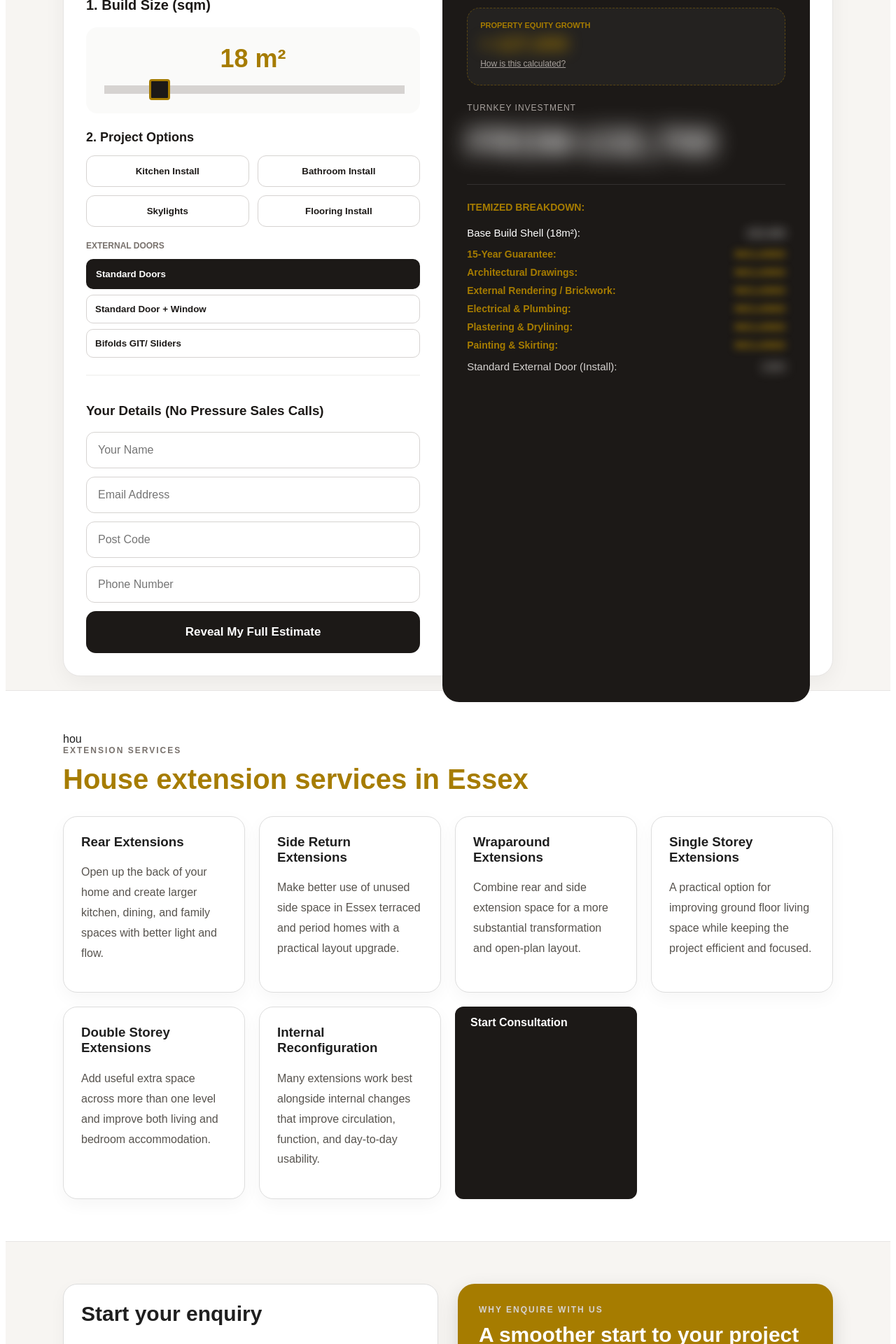
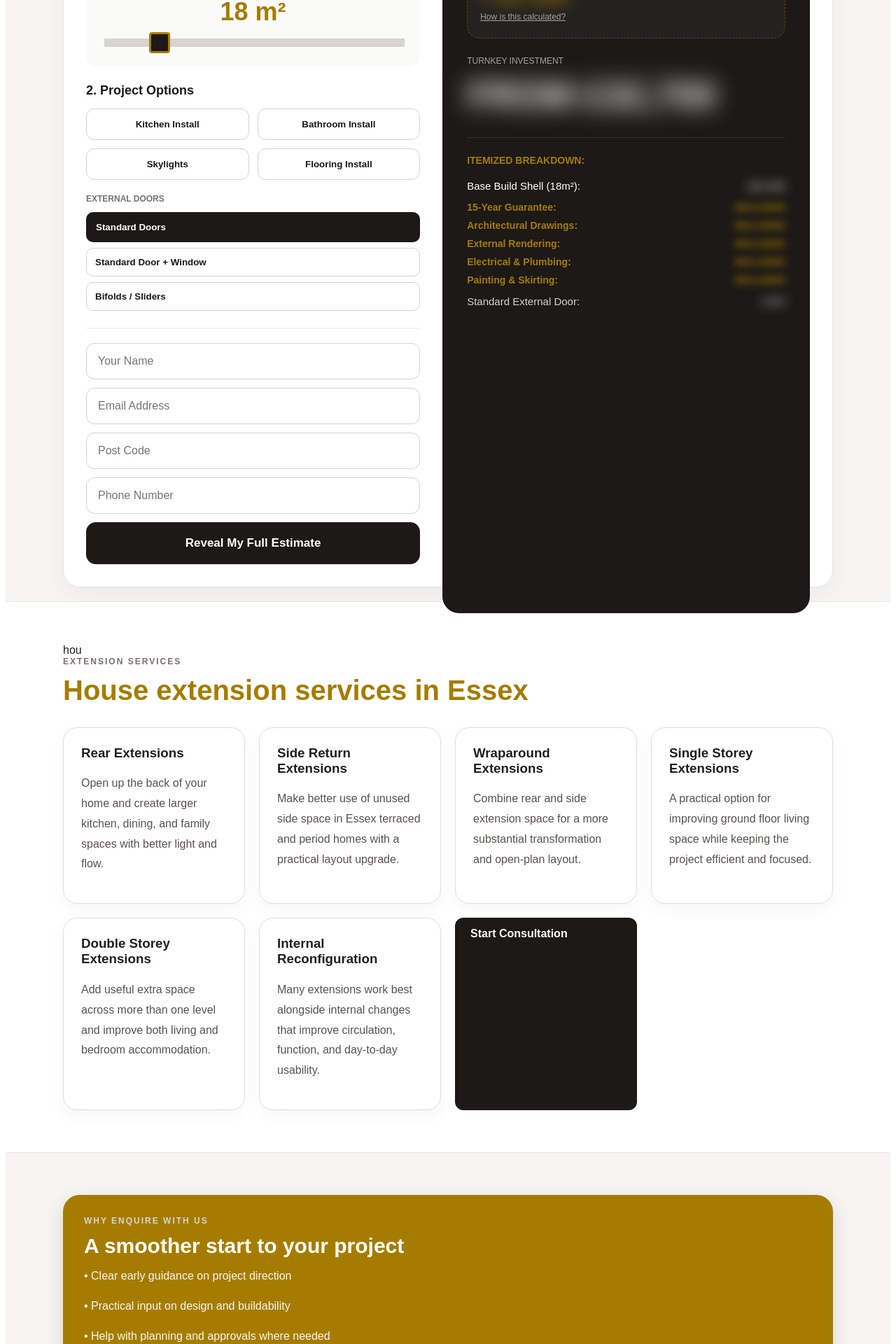
Before and after one commit to brigenujkaj/crafmanwebiste, a React (Vite) app: page /house-extensions-essex in a window 1280 px wide. Shown: the part 880-2800 px from the top of the page at 70% size. Built offline with nearby package versions, Linux system fonts and the light colour scheme.

Commit message:
button upd

```diff
--- a/src/components/ExtensionCalculator.jsx
+++ b/src/components/ExtensionCalculator.jsx
@@ -12,6 +12,7 @@ export default function ExtensionCalculator() {
         name: "",
         email: "",
         phone: "",
+        postcode: "", // Fixed property name
         addKitchen: false,
         addBathroom: false,
         addFlooring: false,
@@ -78,17 +79,18 @@ export default function ExtensionCalculator() {
     async function handleSubmit(e) {
         e.preventDefault();
         setSubmitStatus({ loading: true, success: false });
+
+        // REVEAL INSTANTLY so user doesn't wait for the server
+        setShowResult(true);
+        if (isMobile) setTimeout(scrollToResults, 300);
+
         try {
             const res = await fetch(FORM_ENDPOINT, {
                 method: "POST",
                 headers: { "Content-Type": "application/json", Accept: "application/json" },
                 body: JSON.stringify({ ...lead, totals, size }),
             });
-            if (res.ok) {
-                setShowResult(true);
-                setSubmitStatus({ loading: false, success: true });
-                if (isMobile) setTimeout(scrollToResults, 300);
-            }
+            setSubmitStatus({ loading: false, success: res.ok });
         } catch (err) {
             setSubmitStatus({ loading: false, success: false });
         }
@@ -115,29 +117,26 @@ export default function ExtensionCalculator() {
 
     return (
         <section style={{ maxWidth: "1100px", margin: "0 auto", padding: isMobile ? "10px" : "20px", color: "#1c1917", fontFamily: "sans-serif" }}>
-            <h1>COST ESTIMATOR</h1>
-            {/* VALUATION POPUP */}
+
             {showValuationModal && (
                 <div style={{ position: 'fixed', inset: 0, background: 'rgba(0,0,0,0.85)', zIndex: 1000, display: 'flex', alignItems: 'center', justifyContent: 'center', padding: '20px' }}>
-                    <div style={{ background: 'white', padding: '30px', borderRadius: '24px', maxWidth: '500px', width: '100%', position: 'relative', boxShadow: '0 20px 40px rgba(0,0,0,0.2)' }}>
-                        <button onClick={() => setShowValuationModal(false)} style={{ position: 'absolute', right: '20px', top: '20px', border: 'none', background: 'none', fontSize: '24px', cursor: 'pointer', color: '#1c1917' }}>✕</button>
-                        <h3 style={{ color: '#A67C00', fontSize: '22px', marginBottom: '15px' }}>Equity Calculation</h3>
-                        <p style={{ fontSize: '15px', lineHeight: '1.6', color: '#444', marginBottom: '20px' }}>
-                            Based on current Essex/London market trends, added habitable space is valued at a average baseline of <strong>£1,500 per sqm</strong>.
+                    <div style={{ background: 'white', padding: '30px', borderRadius: '24px', maxWidth: '500px', width: '100%', position: 'relative' }}>
+                        <button onClick={() => setShowValuationModal(false)} style={{ position: 'absolute', right: '20px', top: '20px', border: 'none', background: 'none', fontSize: '24px', cursor: 'pointer' }}>✕</button>
+                        <h3 style={{ color: '#A67C00', marginBottom: '15px' }}>Equity Calculation</h3>
+                        <p style={{ fontSize: '15px', lineHeight: '1.6', color: '#444' }}>
+                            Based on local market trends, habitable space is valued at an average baseline of <strong>£1,500 per sqm</strong>.
                         </p>
-                        <div style={{ background: '#fafaf9', padding: '20px', borderRadius: '16px', border: '1px solid #e7e5e4' }}>
+                        <div style={{ background: '#fafaf9', padding: '20px', borderRadius: '16px', border: '1px solid #e7e5e4', margin: '20px 0' }}>
                             <div style={{ display: 'flex', justifyContent: 'space-between', marginBottom: '10px' }}>
                                 <span>Planned Area:</span>
                                 <strong>{size}m²</strong>
                             </div>
                             <div style={{ display: 'flex', justifyContent: 'space-between' }}>
                                 <span>Est. Value Increase:</span>
-                                <strong style={{ color: '#16a34a' }}>+ £{(size * 2000).toLocaleString()}</strong>
+                                <strong style={{ color: '#16a34a' }}>+ £{totals.estimatedAddedValue.toLocaleString()}</strong>
                             </div>
                         </div>
-                        <p style={{ fontSize: '12px', color: '#78716c', marginTop: '20px', lineHeight: '1.4' }}>
-                            <em>Disclaimer: Crafman Design & Build provide construction estimates. We are not a regulated valuation company. Market values fluctuate based on location and finish quality.</em>
-                        </p>
+                        <p style={{ fontSize: '12px', color: '#78716c' }}>*Disclaimer: We are designers and builders, not RICS surveyors. Values fluctuate based on location and finish.</p>
                     </div>
                 </div>
             )}
@@ -145,7 +144,6 @@ export default function ExtensionCalculator() {
             <div style={{ background: "#ffffff", border: "1px solid #e7e5e4", borderRadius: "24px", padding: isMobile ? "16px" : "32px", boxShadow: "0 10px 30px rgba(0,0,0,0.05)" }}>
                 <div style={{ display: "grid", gridTemplateColumns: isMobile ? "1fr" : "1fr 1.1fr", gap: "32px" }}>
 
-                    {/* LEFT CONFIGURATION */}
                     <div>
                         <h3 style={{ fontSize: "20px", fontWeight: "800", marginBottom: "20px" }}>1. Build Size (sqm)</h3>
                         <div style={{ background: "#fafaf9", padding: "24px", borderRadius: "16px", marginBottom: "24px", textAlign: "center" }}>
@@ -166,42 +164,37 @@ export default function ExtensionCalculator() {
                             <div style={{ display: "flex", flexDirection: "column", gap: "8px" }}>
                                 {["standard", "standard_window", "bifold"].map((type) => (
                                     <button key={type} type="button" onClick={() => setLead({...lead, doorType: type})} style={{ padding: "12px", borderRadius: "10px", border: lead.doorType === type ? "2px solid #1c1917" : "1px solid #d6d3d1", background: lead.doorType === type ? "#1c1917" : "#fff", color: lead.doorType === type ? "#fff" : "#1c1917", fontWeight: "600", cursor: "pointer", textAlign: "left" }}>
-                                        {type === "standard" ? "Standard Doors" : type === "standard_window" ? "Standard Door + Window" : "Bifolds GIT/ Sliders"}
+                                        {type === "standard" ? "Standard Doors" : type === "standard_window" ? "Standard Door + Window" : "Bifolds / Sliders"}
                                     </button>
                                 ))}
                             </div>
                         </div>
 
                         <form onSubmit={handleSubmit} style={{ borderTop: "2px solid #f5f5f4", paddingTop: "20px" }}>
-                        <h3> Your Details (No Pressure Sales Calls)</h3>
                             <input placeholder="Your Name" onChange={(e) => setLead({ ...lead, name: e.target.value })} style={inputStyle} required />
                             <input placeholder="Email Address" type="email" onChange={(e) => setLead({ ...lead, email: e.target.value })} style={inputStyle} required />
-                            <input placeholder="Post Code" type="postcode" onChange={(e) => setLead({ ...lead, email: e.target.value })} style={inputStyle} required />
+                            <input placeholder="Post Code" onChange={(e) => setLead({ ...lead, postcode: e.target.value })} style={inputStyle} required />
                             <input placeholder="Phone Number" type="tel" onChange={(e) => setLead({ ...lead, phone: e.target.value })} style={inputStyle} required />
-                            <button type="submit" style={{ width: "100%", background: "#1c1917", color: "#fff", padding: "20px", borderRadius: "14px", fontWeight: "800", border: "none", cursor: "pointer", fontSize: "17px" }}>
+                            <button type="submit" disabled={submitStatus.loading} style={{ width: "100%", background: "#1c1917", color: "#fff", padding: "20px", borderRadius: "14px", fontWeight: "800", border: "none", cursor: submitStatus.loading ? "not-allowed" : "pointer", fontSize: "17px" }}>
                                 {submitStatus.loading ? "Calculating..." : "Reveal My Full Estimate"}
                             </button>
                         </form>
                     </div>
 
-                    {/* RIGHT RESULTS */}
                     <div ref={resultsRef}>
                         <div style={{ background: "#1c1917", color: "#fff", borderRadius: "24px", padding: isMobile ? "24px" : "35px", height: "100%", position: 'relative' }}>
 
-                            {/* ROI HEADER */}
                             <div style={{ marginBottom: '25px', background: 'rgba(255,255,255,0.04)', padding: '18px', borderRadius: '18px', border: '1px dashed rgba(166, 124, 0, 0.4)' }}>
                                 <div style={{ fontSize: '11px', textTransform: 'uppercase', color: '#A67C00', fontWeight: '800' }}>Property Equity Growth</div>
                                 <div style={{ fontSize: '28px', fontWeight: '800', marginTop: '5px', color: '#A67C00', filter: showResult ? 'none' : 'blur(10px)' }}>
                                     + £{totals.estimatedAddedValue.toLocaleString()}
                                 </div>
-                                <button onClick={() => setShowValuationModal(true)} style={{ background: 'none', border: 'none', color: '#a8a29e', fontSize: '12px', textDecoration: 'underline', padding: '5px 0', cursor: 'pointer' }}>
-                                    How is this calculated?
-                                </button>
+                                <button onClick={() => setShowValuationModal(true)} style={{ background: 'none', border: 'none', color: '#a8a29e', fontSize: '12px', textDecoration: 'underline', padding: '5px 0', cursor: 'pointer' }}>How is this calculated?</button>
                             </div>
 
-                            <div style={{ fontSize: "12px", textTransform: "uppercase", color: "#a8a29e", letterSpacing: "1px" }}>Turnkey Investment</div>
-                            <div style={{ fontSize: isMobile ? "40px" : "52px", fontWeight: "900", marginTop: "12px", filter: showResult ? "none" : "blur(16px)", transition: "0.6s" }}>
-                               FROM £{Math.round(totals.grandTotal).toLocaleString()}
+                            <div style={{ fontSize: "12px", textTransform: "uppercase", color: "#a8a29e" }}>Turnkey Investment</div>
+                            <div style={{ fontSize: isMobile ? "40px" : "52px", fontWeight: "900", marginTop: "12px", filter: showResult ? "none" : "blur(16px)" }}>
+                                FROM £{Math.round(totals.grandTotal).toLocaleString()}
                             </div>
 
                             <div style={{ marginTop: "30px", paddingTop: "24px", borderTop: "1px solid rgba(255,255,255,0.1)" }}>
@@ -214,56 +207,29 @@ export default function ExtensionCalculator() {
 
                                 <IncludedItem label="15-Year Guarantee" />
                                 <IncludedItem label="Architectural Drawings" />
-                                <IncludedItem label="External Rendering / Brickwork" />
+                                <IncludedItem label="External Rendering" />
                                 <IncludedItem label="Electrical & Plumbing" />
-                                <IncludedItem label="Plastering & Drylining" />
                                 <IncludedItem label="Painting & Skirting" />
 
-
                                 <div style={{ display: "flex", justifyContent: "space-between", margin: "14px 0", fontSize: "15px", color: "#d6d3d1" }}>
-                                    <span>{getDoorLabel()} (Install):</span>
+                                    <span>{getDoorLabel()}:</span>
                                     <span style={{ filter: showResult ? "none" : "blur(8px)" }}>£{totals.doorCost.toLocaleString()}</span>
                                 </div>
 
-                                {lead.addSkylights && (
-                                    <div style={{ display: "flex", justifyContent: "space-between", marginBottom: "14px", fontSize: "15px", color: "#d6d3d1" }}>
-                                        <span>Skylights Installation:</span>
-                                        <span style={{ filter: showResult ? "none" : "blur(8px)" }}>£{totals.skylightCost.toLocaleString()}</span>
-                                    </div>
-                                )}
-
-                                {lead.addKitchen && (
-                                    <div style={{ display: "flex", justifyContent: "space-between", marginBottom: "14px", fontSize: "15px", color: "#d6d3d1" }}>
-                                        <span>Kitchen Installation:</span>
-                                        <span style={{ filter: showResult ? "none" : "blur(8px)" }}>£{baseRates.kitchenInstall.toLocaleString()}</span>
-                                    </div>
-                                )}
-
-                                {lead.addBathroom && (
-                                    <div style={{ display: "flex", justifyContent: "space-between", marginBottom: "14px", fontSize: "15px", color: "#d6d3d1" }}>
-                                        <span>Bathroom Installation:</span>
-                                        <span style={{ filter: showResult ? "none" : "blur(8px)" }}>£{baseRates.bathroomInstall.toLocaleString()}</span>
-                                    </div>
-                                )}
-
-                                {lead.addFlooring && (
-                                    <div style={{ display: "flex", justifyContent: "space-between", marginBottom: "14px", fontSize: "15px", color: "#d6d3d1" }}>
-                                        <span>Flooring Installation:</span>
-                                        <span style={{ filter: showResult ? "none" : "blur(8px)" }}>£{totals.flooringCost.toLocaleString()}</span>
-                                    </div>
-                                )}
+                                {lead.addSkylights && <div style={{ display: "flex", justifyContent: "space-between", marginBottom: "14px", fontSize: "15px", color: "#d6d3d1" }}><span>Skylights:</span><span>£{totals.skylightCost.toLocaleString()}</span></div>}
+                                {lead.addKitchen && <div style={{ display: "flex", justifyContent: "space-between", marginBottom: "14px", fontSize: "15px", color: "#d6d3d1" }}><span>Kitchen Install:</span><span>£{baseRates.kitchenInstall.toLocaleString()}</span></div>}
+                                {lead.addBathroom && <div style={{ display: "flex", justifyContent: "space-between", marginBottom: "14px", fontSize: "15px", color: "#d6d3d1" }}><span>Bathroom Install:</span><span>£{baseRates.bathroomInstall.toLocaleString()}</span></div>}
+                                {lead.addFlooring && <div style={{ display: "flex", justifyContent: "space-between", marginBottom: "14px", fontSize: "15px", color: "#d6d3d1" }}><span>Flooring Install:</span><span>£{totals.flooringCost.toLocaleString()}</span></div>}
 
                                 {showResult && (
                                     <div style={{ marginTop: "30px" }}>
-                                        <div style={{ fontSize: "11px", color: "#a8a29e", marginBottom: "20px", fontStyle: "italic" }}>
-                                            * Baseline turnkey estimate. Confirmed upon site survey.
-                                        </div>
                                         <div style={{ background: "rgba(166, 124, 0, 0.15)", padding: "18px", borderRadius: "14px", fontSize: "13px", lineHeight: "1.6", borderLeft: "4px solid #A67C00", marginBottom: "25px" }}>
-                                            <strong>Pro Tip:</strong> We often find design optimizations during our free sessions that can <strong>save you £3,000–£5,000</strong>.
+                                            <strong>Pro Tip:</strong> Free meetings often identify layout optimizations that <strong>save £3,000–£5,000</strong>.
                                         </div>
                                         <div style={{ display: "flex", flexDirection: "column", gap: "10px" }}>
-                                            <a href="https://calendar.app.google/NBBKg6BiESkgfsJ5A" target="_blank" rel="noopener noreferrer" style={{ background: "#A67C00", color: "#fff", padding: "18px", borderRadius: "12px", textDecoration: "none", fontWeight: "800", textAlign: "center", fontSize: '15px' }}>📅 Book Free Concept Meeting</a>
-                                            <a href="https://calendar.app.google/khdhBvuq446KCp1V9" target="_blank" rel="noopener noreferrer" style={{ background: "transparent", border: "2px solid #fff", color: "#fff", padding: "18px", borderRadius: "12px", textDecoration: "none", fontWeight: "800", textAlign: "center", fontSize: '15px' }}>🏢 Meet at Rainham Office</a>
+                                            <a href="https://calendar.app.google/NBBKg6BiESkgfsJ5A" target="_blank" rel="noopener noreferrer" style={{ background: "#A67C00", color: "#fff", padding: "18px", borderRadius: "12px", textDecoration: "none", fontWeight: "800", textAlign: "center" }}>📅 Book Free Concept Meeting</a>
+                                            <a href="https://calendar.app.google/khdhBvuq446KCp1V9" target="_blank" rel="noopener noreferrer" style={{ background: "transparent", border: "2px solid #fff", color: "#fff", padding: "18px", borderRadius: "12px", textDecoration: "none", fontWeight: "800", textAlign: "center" }}>🏢 Meet at Rainham Office</a>
+                                            <a href="https://www.crafman.co.uk/case-studies" target="_blank" rel="noopener noreferrer" style={{ background: "transparent", border: "2px solid #fff", color: "#fff", padding: "18px", borderRadius: "12px", textDecoration: "none", fontWeight: "800", textAlign: "center" }}>VIEW CASE STUDIES</a>
                                         </div>
                                     </div>
                                 )}
--- a/src/pages/HouseExtensionsEssex.jsx
+++ b/src/pages/HouseExtensionsEssex.jsx
@@ -396,20 +396,7 @@ export default function HouseExtensionsEssex() {
                     }}
                 >
 
-                   <div style={{ display: "grid", gap: "20px" }}>
-                       <ContactForm
-                            endpoint="https://formspree.io/f/mnjlqwgn"
-                             onSuccess={() => {
-                             if (typeof window.gtag !== 'undefined') {
-                              window.gtag('event', 'conversion', {
-                               'send_to': 'AW-16534080284/ooPfCN2175McEJyWiMw9',
-                               'value': 1.0,
-                               'currency': 'GBP'
-                         });
-                            }
-                 }}
-    />
-</div>
+
 
                     <div style={{ display: "grid", gap: "20px" }}>
                         <div
```
